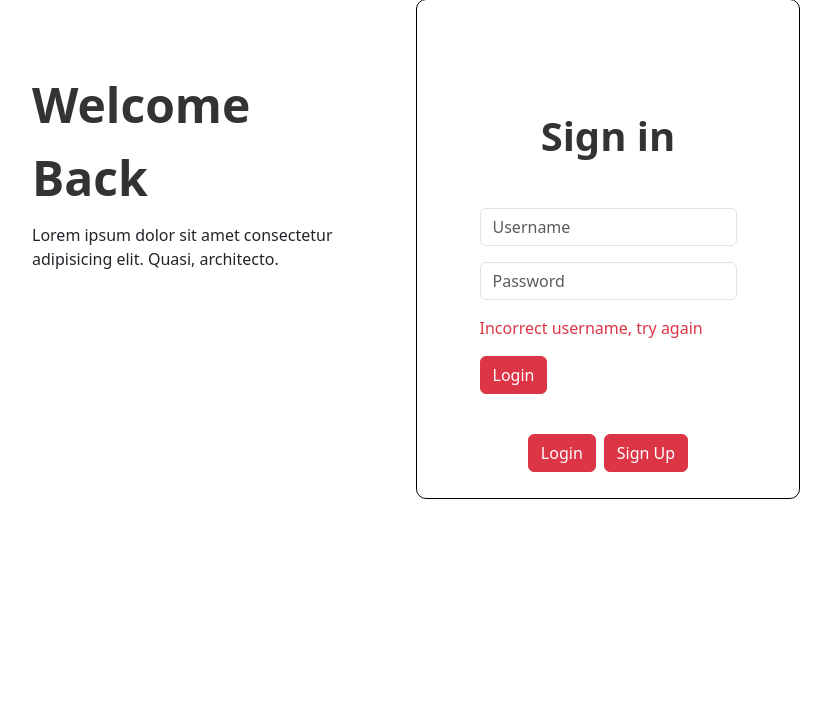
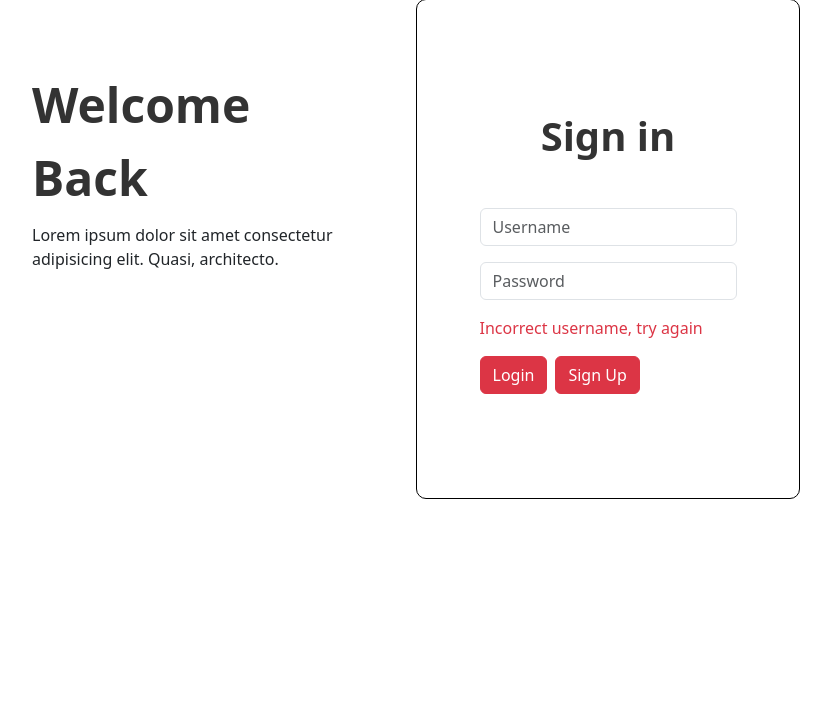
Before and after one commit to Jeneggs/SecureLogin, a PHP site: page /login.php in a window 1280 px wide. Shown: the part 126-838 px from the top of the page, without its empty margins (224-1055 px from the left). Run offline with PHP 8.4, Linux system fonts and the light colour scheme; data comes from the database, SQL or seed files in the repository; data that the repository does not hold is empty.

Commit message:
refactor(frontend): added signup button

```diff
--- a/db_connect.php
+++ b/db_connect.php
@@ -2,7 +2,7 @@
 $servername = "localhost";
 $username = "root";
 $password = "";
-$dbname = "redtag";
+$dbname = "redtag.db";
 
 try{
     $pdo = new PDO("mysql:host=$servername;dbname=$dbname", $username, $password);
--- a/login-page.php
+++ b/login-page.php
@@ -1,6 +1,4 @@
 <?php require_once 'db_connect.php' ;
-
-
 
 $username_input = "";
 $password_input = "";
@@ -19,10 +17,6 @@ if ($_SERVER["REQUEST_METHOD"] === "POST") {
     $username_input = isset($_POST['username']) ? htmlspecialchars($_POST['username']) : "";
     $password_input = isset($_POST['password']) ? htmlspecialchars($_POST['password']) : "";
 }
-
-
-
-
 ?>
 
 
@@ -64,17 +58,14 @@ if ($_SERVER["REQUEST_METHOD"] === "POST") {
                             <div role="alert">
                                 <p class="text-danger"><?php echo htmlspecialchars($error_message); ?></p>
                             </div>
-
                         <?php endif; ?>
 
-                        <button type="submit" class="login-button btn btn-danger">Login</button>
+                        <div class="login-button-container d-flex gap-2">
+                            <button type="submit" class="login-button btn btn-danger">Login</button>
+                            <a href="signup-page.php" class="login-button btn btn-danger">Sign Up</a>
+                        </div>
                     </div>
                 </form>
-                <div class="login-button-container d-flex gap-2">
-                    <button type="submit" class="login-button btn btn-danger">Login</button>
-                    <a href="signup-page.php" class="login-button btn btn-danger">Sign Up</a>
-                </div>
-            </form>
             </div>
         </div>
         </div>
```
